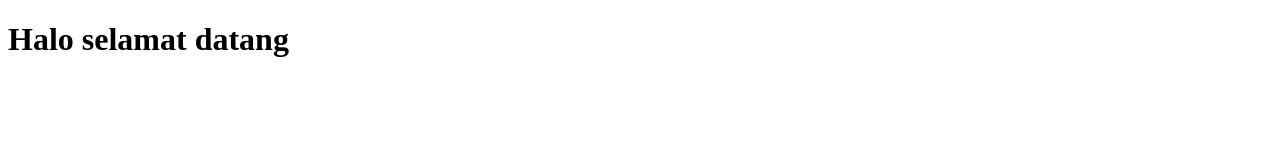
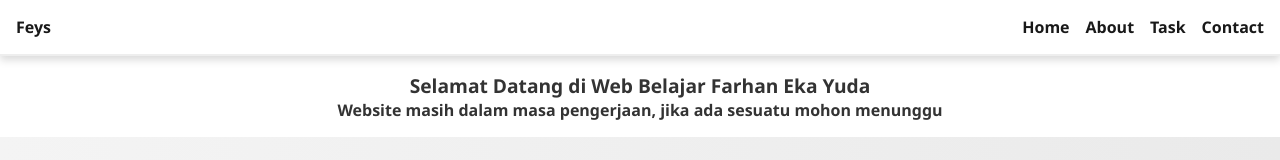
Before and after one commit to Farhanekayuda/farhanekayuda1.github.io, a plain HTML site: page index.html in a window 1280 px wide. Drawn offline with Linux system fonts and the light colour scheme.

Commit message:
membuat navigasi bar

```diff
--- a/index.html
+++ b/index.html
@@ -1,13 +1,38 @@
 <!DOCTYPE html>
 <html lang="en">
 <head>
-    <meta charset="UTF-8">
-    <meta name="viewport" content="width=device-width, initial-scale=1.0">
+  </head>
+    <link rel="stylesheet" href="style.css">
+
     <title>Document</title>
 </head>
 <body>
-    <h1>
-        Halo selamat datang
-    </h1>
+  <nav>
+    <ul class="left">
+      <li>
+        <a href="#">Feys</a>
+      </li>
+    </ul>
+
+    <ul class="right">
+      <li>
+        <a href="#">Home</a>
+      </li>
+      <li>
+        <a href="#">About</a>
+      </li>
+      <li>
+        <a href="#">Task</a>
+      </li>
+      <li>
+        <a href="#">Contact</a>
+      </li>
+    </ul>
+  </nav>
+
+  <div class="navbar-footer">
+      <p>Selamat Datang di Web Belajar Farhan Eka Yuda</p>
+      <p1>Website masih dalam masa pengerjaan, jika ada sesuatu mohon menunggu</p1>
+  </div>
 </body>
 </html>
--- /dev/null
+++ b/style.css
@@ -0,0 +1,66 @@
+*, html {
+    padding: 0;
+    margin: 0;
+    box-sizing: border-box;
+}
+
+
+body {
+    background: linear-gradient(to right, #f4f4f4, #eaeaea);
+}
+
+nav {
+    background-color: white;
+    display: flex;
+    justify-content: space-between;
+    align-items: center;
+    padding: 1rem;
+    position: relative;
+    box-shadow: 0px 4px 8px rgba(0, 0, 0, 0.15);
+    border-bottom: 2px solid #eeeeee;
+}
+
+nav ul {
+    display: flex;
+    align-items: center;
+    gap: 1rem;
+    list-style: none;
+}
+
+nav ul li a {
+    text-decoration: none;
+    font-family: "Segoe UI";
+    color: #191919;
+    font-weight: 600;
+    padding: 5px 0;
+    transition: all;
+    transition-duration: 300ms;
+    border-bottom: 1px solid rgba(255, 68, 0, 0) ;
+}
+
+nav ul li a:hover {
+    color: orangered;
+    border-bottom: 1px solid orangered;
+}
+
+.navbar-footer {
+    text-align: center;
+    padding: 1rem;
+    background-color: white;
+}
+
+.navbar-footer p {
+    color: #333333;
+    font-weight: 600;
+    font-family: "Segoe UI";
+    font-size: 1.2rem;
+    margin: 0;
+}
+
+.navbar-footer p1  {
+    color: #333333;
+    font-weight: 600;
+    font-family: "Segoe UI";
+    font-size: 1.rem;
+    margin: 0;
+}
```
